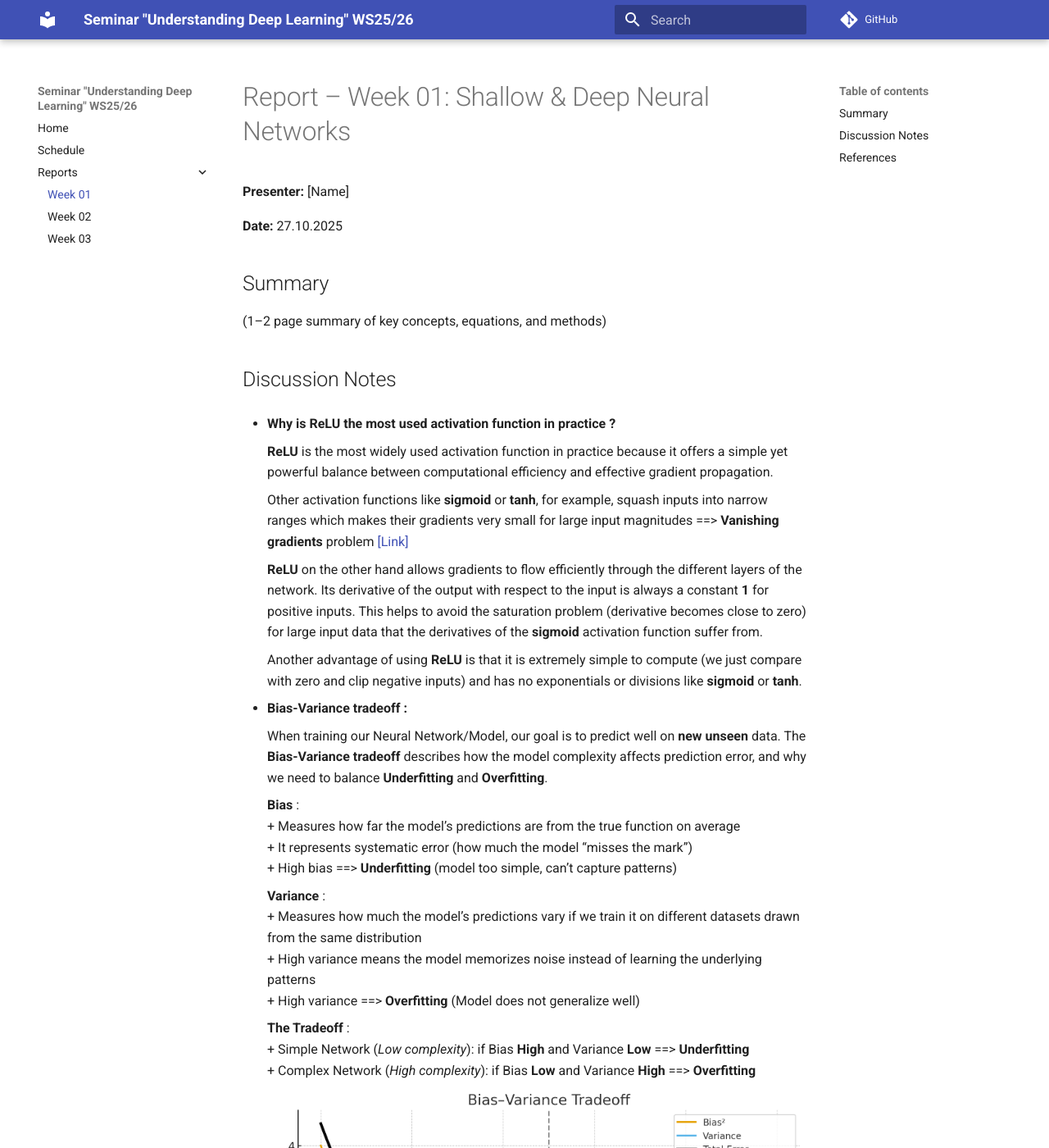
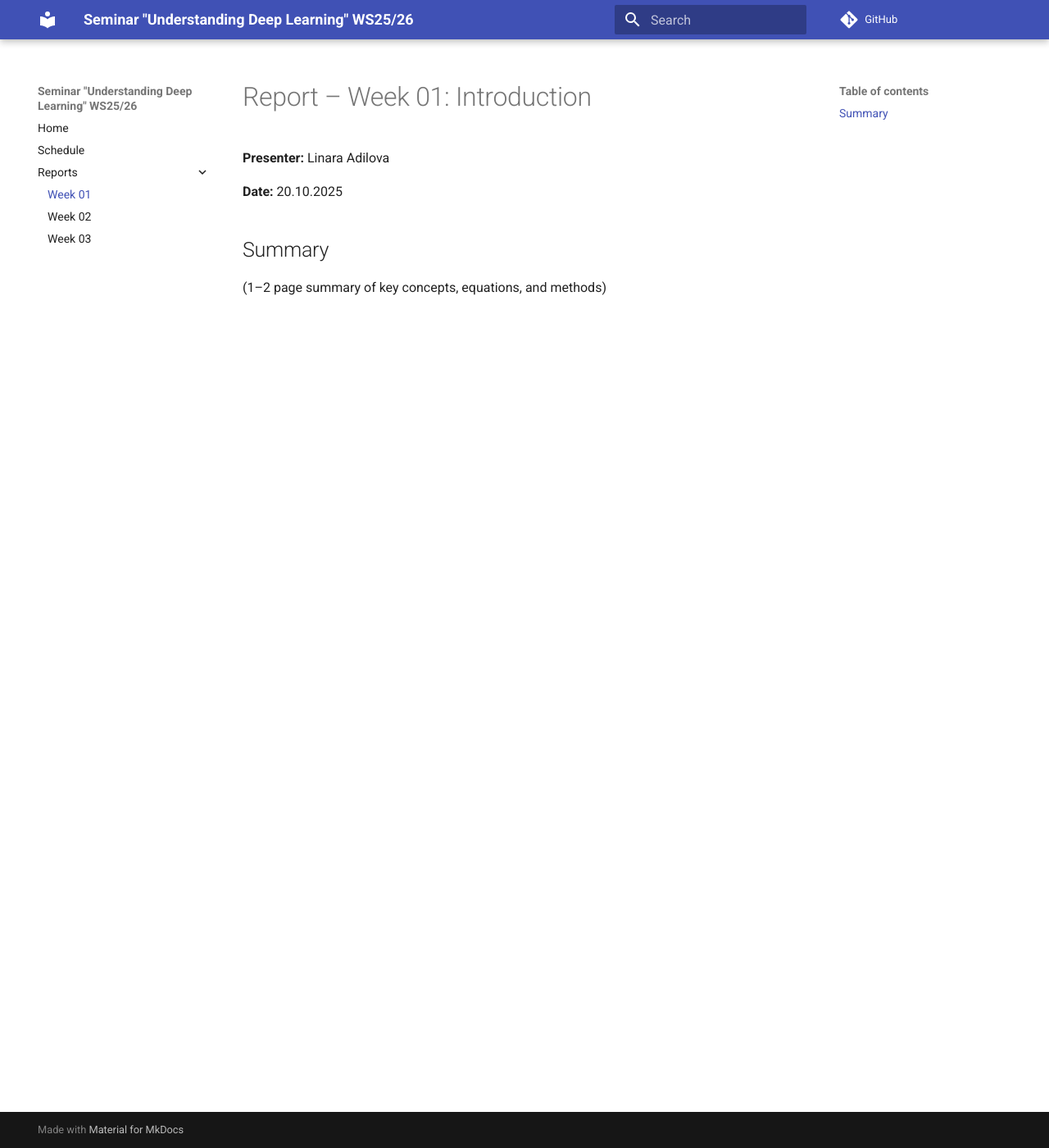
Before and after one commit to link-er/seminar_UDL_wise2526, an MkDocs documentation site: the page built from docs/reports/week01_kickoff.md, in a window 1280 px wide and 1400 px high. Shown: the whole window at 82% size. Built offline with MkDocs 1.6.1 and Material for MkDocs 9.7.7, drawn with Linux system fonts in a browser that asks for light colours; comment, search, counter and statistics services are not loaded; some of the changed text lies outside the part shown.

Commit message:
update reports

```diff
--- a/docs/reports/week01_kickoff.md
+++ b/docs/reports/week01_kickoff.md
@@ -1,81 +1,13 @@
-# Report – Week 01: Shallow & Deep Neural Networks
+# Report – Week 01: Introduction
 
 
 
-**Presenter:** [Name]
+**Presenter:** Linara Adilova
 
-**Date:** 27.10.2025
+**Date:** 20.10.2025
 
 
 
 ## Summary
 
 (1–2 page summary of key concepts, equations, and methods)
-
-
-## Discussion Notes
-
-- **Why is ReLU the most used activation function in practice ?**
-
-    **ReLU** is the most widely used activation function in practice because it offers
-    a simple yet powerful balance between computational efficiency and effective gradient propagation.
-
-    Other activation functions like **sigmoid** or **tanh**, for example, squash inputs into narrow ranges
-    which makes their gradients very small for large input magnitudes ==> **Vanishing gradients** problem
-    [[Link]](https://www.geeksforgeeks.org/deep-learning/vanishing-and-exploding-gradients-problems-in-deep-learning/)
-
-    **ReLU** on the other hand allows gradients to flow efficiently through the different layers of the network.
-    Its derivative of the output with respect to the input is always a constant **1**  for positive inputs.
-    This helps to avoid the saturation problem (derivative becomes close to zero) for large input data that
-    the derivatives of the **sigmoid** activation function suffer from.
-
-    Another advantage of using **ReLU** is that it is extremely simple to compute (we just compare with zero and clip negative inputs)
-    and has no exponentials or divisions like **sigmoid** or **tanh**.
-
-- **Bias-Variance tradeoff :**
-
-    When training our Neural Network/Model, our goal is to predict well on **new unseen** data.
-    The **Bias-Variance tradeoff** describes how the model complexity affects prediction error, and why we
-    need to balance **Underfitting** and **Overfitting**.
-
-    **Bias** :<br>
-       + Measures how far the model’s predictions are from the true function on average<br>
-       + It represents systematic error (how much the model “misses the mark”)<br>
-       + High bias ==> **Underfitting** (model too simple, can’t capture patterns)
-
-    **Variance** :<br>
-       + Measures how much the model’s predictions vary if we train it on different datasets drawn from the same distribution<br>
-       + High variance means the model memorizes noise instead of learning the underlying patterns<br>
-       + High variance ==> **Overfitting** (Model does not generalize well)
-
-    **The Tradeoff** :<br>
-       + Simple Network (*Low complexity*): if Bias **High** and Variance **Low** ==> **Underfitting**<br>
-       + Complex Network (*High complexity*): if Bias **Low** and Variance **High** ==> **Overfitting**
-
-    ![Bias-Variance tradeoff](../images/Bias-Variance-Tradeoff.jpg)
-
-
-- **What are the advantages of using Deep Neural Networks over Shallow ones ?**
-
-    Deep Neural Networks are generally preferred over Shallow Neural Networks because they can model
-    **complex patterns in data** more effectively thanks to their depth. While shallow networks can
-    theoretically approximate any function, they would need an exponentially larger number of neurons
-    to achieve the same level of performance ==> **Higher representation power**
-
-    Deep Neural Networks tend also to **generalize better** on new unseen data. Shallow networks, on the
-    other hand, often underfit and fail to capture the underlying structure of complex datasets ==> **Better generalization**
-
-    Deep networks use their layers to build on previously learned features, allowing for the **reuse of information**.
-    This means they can achieve strong performance without having to drastically increase the number of parameters,
-    which makes them **more efficient** than wide shallow networks ==> **Parameter efficiency**
-
-- **What does folding the input space actually mean ?** (TODO)
-
-
-
-
-## References
-
-- Deep Learning using Rectified Linear Units (ReLU) [[Link]](https://arxiv.org/pdf/1803.08375)
-
-- A Modern Take on the Bias-Variance Tradeoff in Neural Networks [[Link]](https://arxiv.org/pdf/1810.08591)
```
Also changed, not shown: docs/reports/week02_ch3_4.md (+1 -1 lines).
